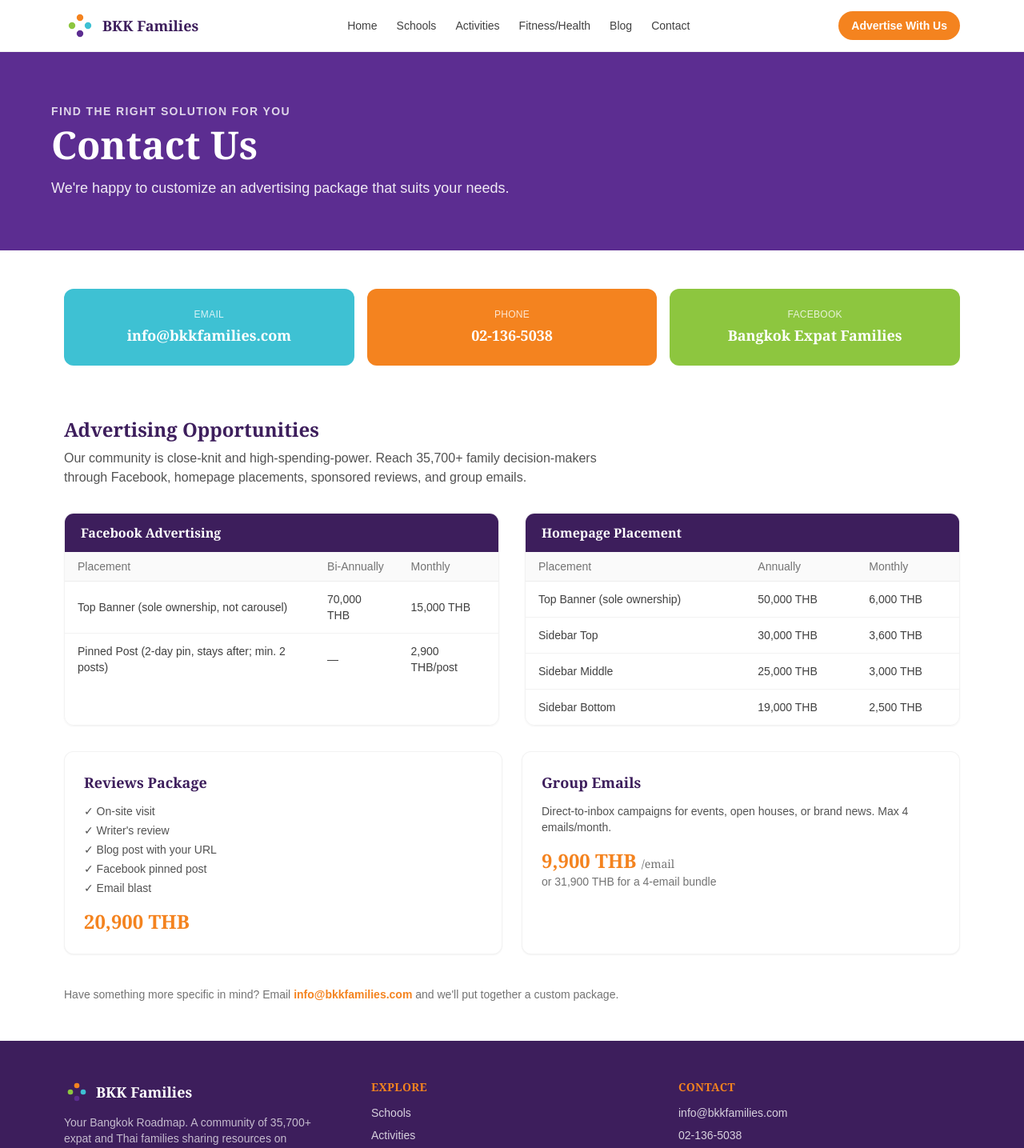
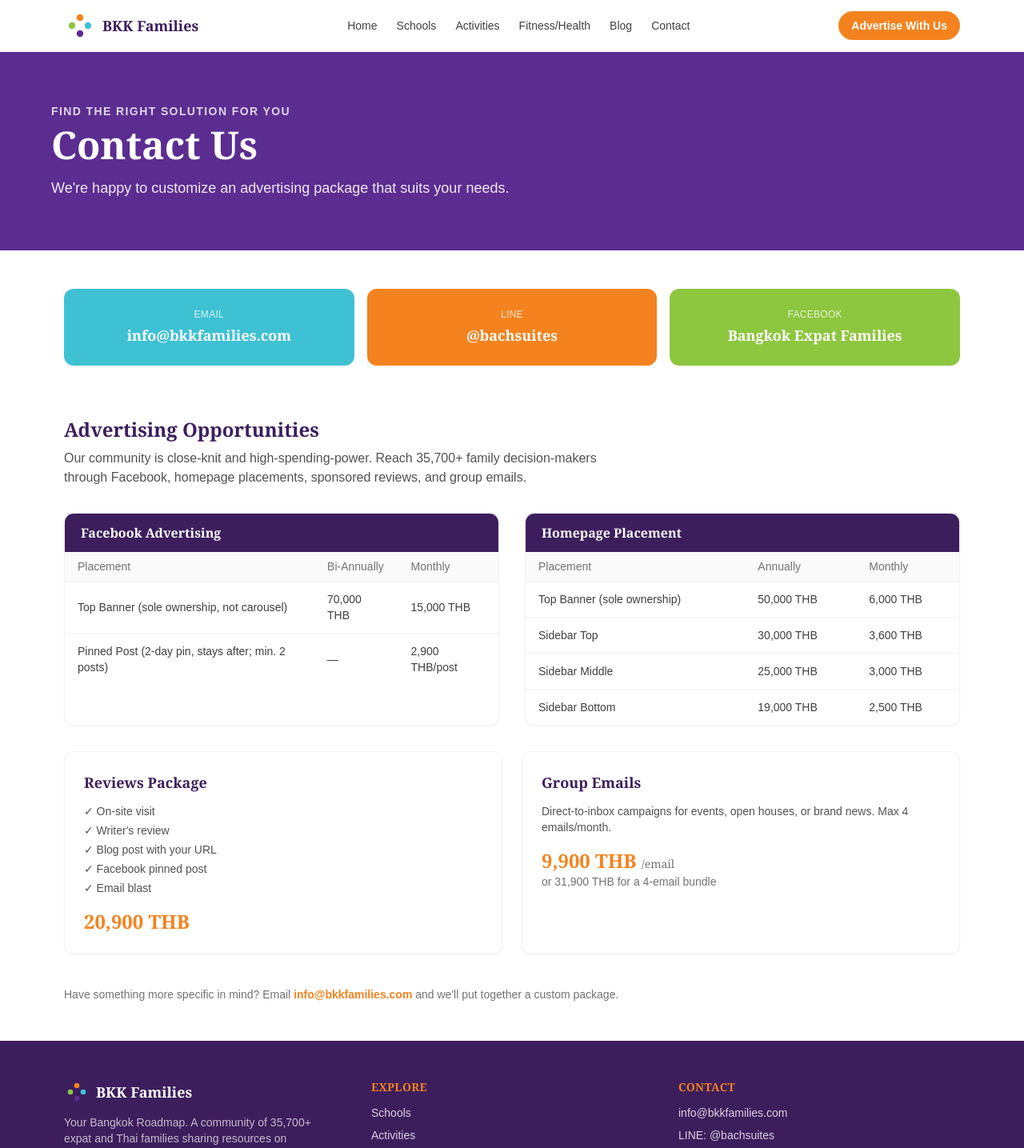
Before and after one commit to robkawada-ux/bkkfamilies, a Next.js app: page /contact in a window 1280 px wide. Shown: the top 1435 px of the page at 80% size. Built offline with nearby package versions, Linux system fonts and the light colour scheme.

Commit message:
Replace phone number with LINE contact

```diff
--- a/src/app/contact/page.tsx
+++ b/src/app/contact/page.tsx
@@ -41,11 +41,13 @@
             </p>
           </a>
           <a
-            href="tel:021365038"
+            href="https://line.me/ti/p/~bachsuites"
+            target="_blank"
+            rel="noreferrer"
             className="rounded-xl bg-orange p-6 text-center text-white transition hover:opacity-90"
           >
-            <p className="text-xs uppercase tracking-wide text-white/80">Phone</p>
-            <p className="mt-1 font-heading text-lg font-bold">02-136-5038</p>
+            <p className="text-xs uppercase tracking-wide text-white/80">LINE</p>
+            <p className="mt-1 font-heading text-lg font-bold">@bachsuites</p>
           </a>
           <a
             href="https://www.facebook.com/groups/bangkokexpatfamilies"
--- a/src/components/ui/Footer.tsx
+++ b/src/components/ui/Footer.tsx
@@ -34,7 +34,7 @@
             </h3>
             <ul className="mt-3 space-y-2 text-sm text-white/80">
               <li>info@bkkfamilies.com</li>
-              <li>02-136-5038</li>
+              <li><a href="https://line.me/ti/p/~bachsuites" target="_blank" rel="noreferrer" className="hover:text-white">LINE: @bachsuites</a></li>
               <li>
                 <a
                   href="https://www.facebook.com/groups/bangkokexpatfamilies"
```
